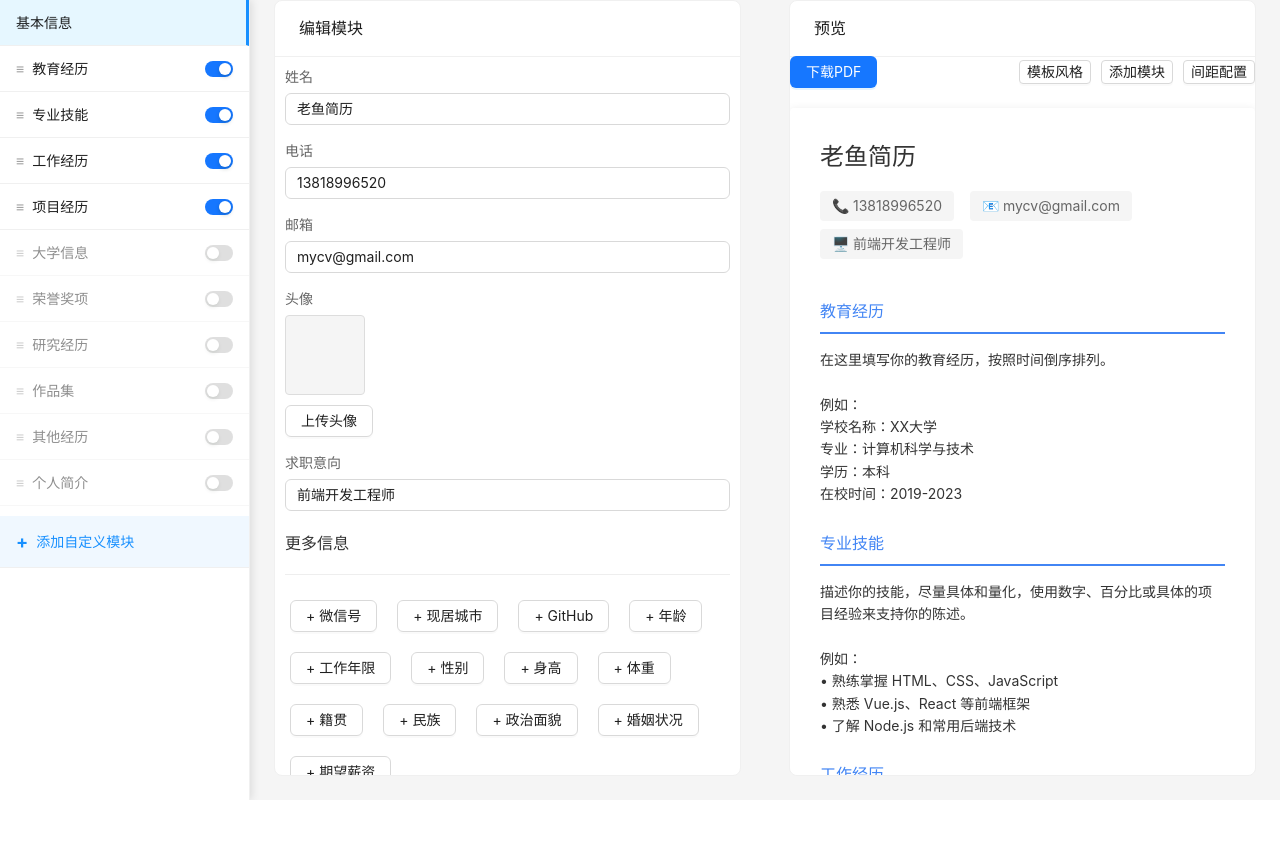
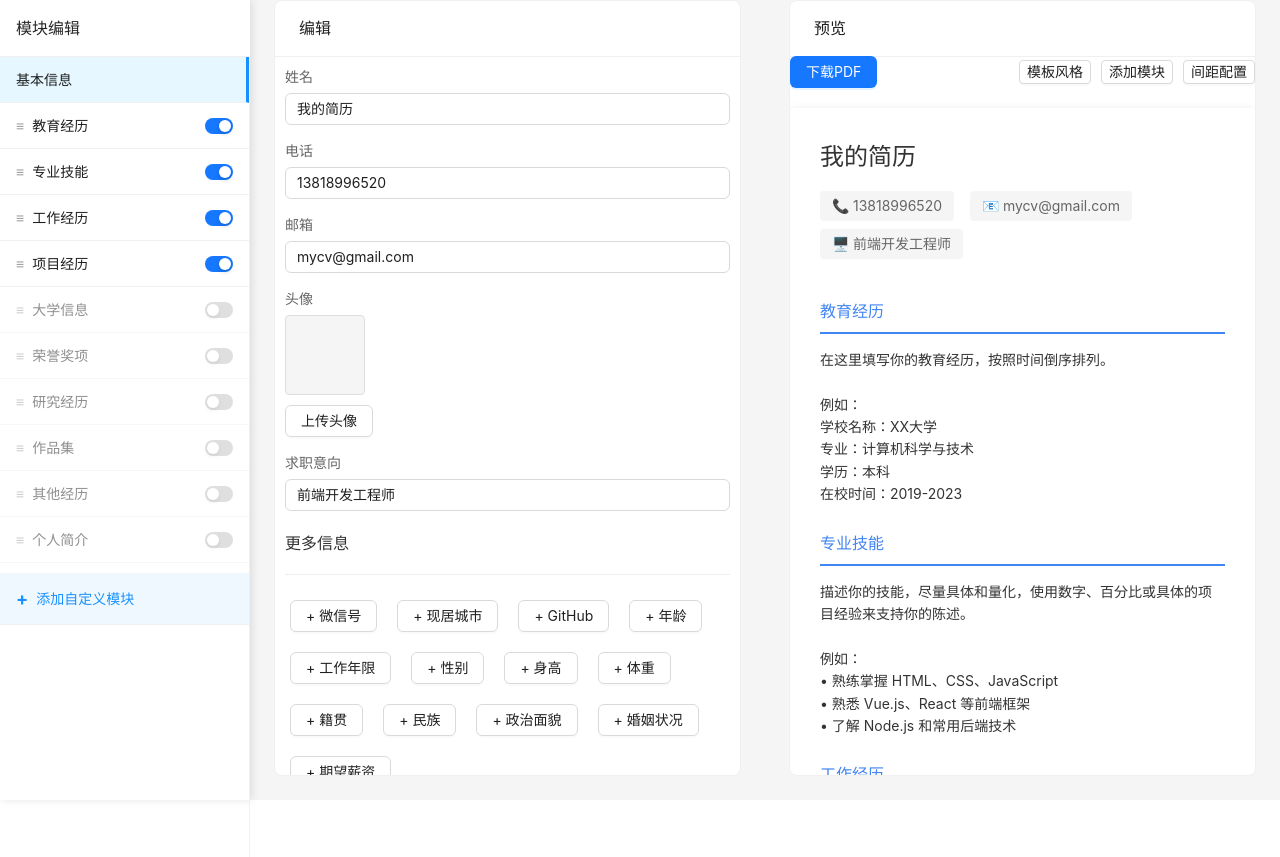
Before and after one commit to dingxionghui/resume-builder-vue, a Vue app in the folder Vue_Project/: page / in a window 1280 px wide. Before the commit the page ends 800 px from the top, so only its background shows below. Built offline with nearby package versions, Linux system fonts and the light colour scheme.

Commit message:
优化界面UI： 1. 修改编辑模块标题为'编辑' 2. 添加左侧模块列表标题'模块编辑'并加粗 3. 修改默认简历名称为'我的简历' 4. 统一标题字体样式

```diff
--- a/Vue_Project/src/App.vue
+++ b/Vue_Project/src/App.vue
@@ -18,13 +18,16 @@ const handleSelectModule = (moduleId: string) => {
     <a-layout>
       <!-- 左侧模块选择器 -->
       <a-layout-sider width="250" theme="light" class="sidebar">
+        <div class="sidebar-header">
+          <h3>模块编辑</h3>
+        </div>
         <ModuleSelector @select-module="handleSelectModule" />
       </a-layout-sider>
 
       <a-layout-content class="content">
         <a-row>
           <a-col :span="12">
-            <a-card title="编辑模块" class="edit-card">
+            <a-card title="编辑" class="edit-card">
               <ModuleEditor :module-id="activeModuleId" />
             </a-card>
           </a-col>
@@ -45,6 +48,18 @@ const handleSelectModule = (moduleId: string) => {
   z-index: 10;
 }
 
+.sidebar-header {
+  padding: 16px;
+  border-bottom: 1px solid #f0f0f0;
+}
+
+.sidebar-header h3 {
+  margin: 0;
+  font-size: 16px;
+  font-weight: 600;
+  color: rgba(0, 0, 0, 0.85);
+}
+
 .content {
   padding-top: 0;
 }
--- a/Vue_Project/src/store/resume.ts
+++ b/Vue_Project/src/store/resume.ts
@@ -64,7 +64,7 @@ export const useResumeStore = defineStore('resume', {
     ] as Module[],
 
     basicInfo: {
-      name: '老鱼简历',
+      name: '我的简历',
       phone: '13818996520',
       email: 'mycv@gmail.com',
       jobIntention: '前端开发工程师',
```
